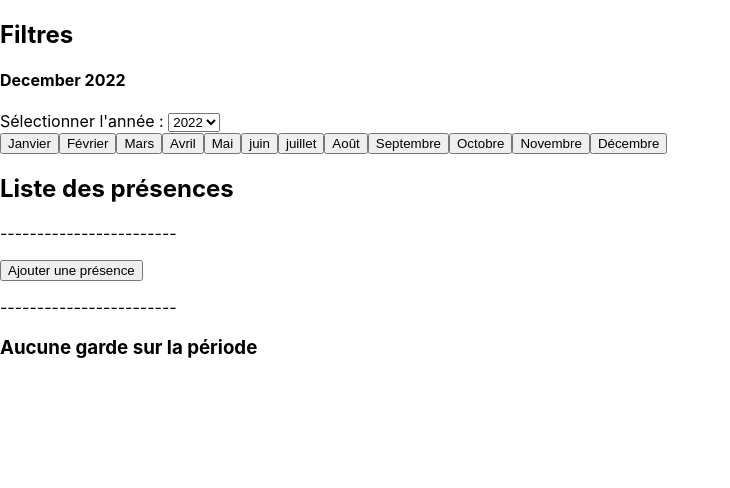
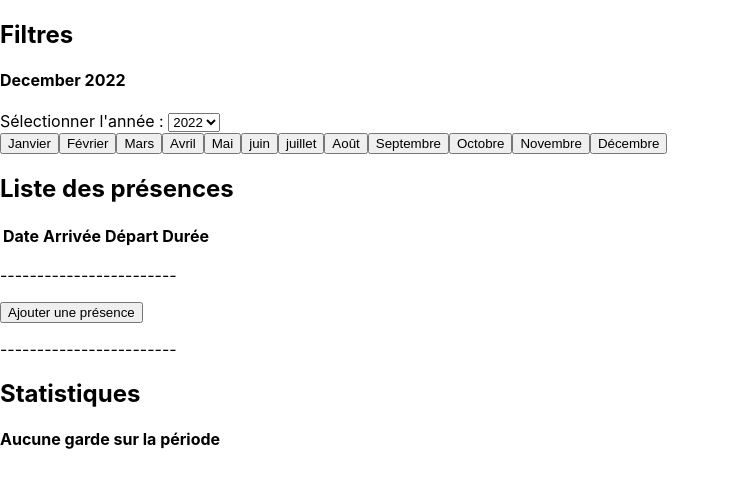
Before and after one commit to Lestat1859/babysitter-timer, a React (Create React App) app: page / in a window 1280 px wide. Shown: the top 488 px of the page, without its empty margins (0-730 px from the left). Built offline with nearby package versions, Linux system fonts and the light colour scheme.

Commit message:
(feat): adding a feature to delete a babySitting from a button in the table. It deletes from localStorage and the recoil state

```diff
--- a/src/Babysitting/BabySittingElement.tsx
+++ b/src/Babysitting/BabySittingElement.tsx
@@ -1,5 +1,8 @@
 import {Duration} from "date-fns";
 import React from "react";
+import {deleteBabySittingFromLocalStorage} from "../Services/BabySittingService";
+import {useRecoilState} from "recoil";
+import {babysittingState} from "../recoil_states";
 
 
 type DurationProps={
@@ -9,21 +12,23 @@ type DurationProps={
     duration:Duration
 }
 function BabySittingElement(props:DurationProps){
+    const [babySittings, setBabySittings] = useRecoilState(babysittingState);
 
-    function handleElementSelected(){
-        alert('élement ' + props.id + ' sélectionné.')
+    function handleDelete(){
+        deleteBabySittingFromLocalStorage(props.id );
+        setBabySittings(babySittings.filter((babySitting)=>babySitting.id !== props.id))
     }
 
     return (
         <>
-            <h4 onClick={handleElementSelected}>
-                Le {props.arrivalDate.toLocaleDateString()} : de  {props.arrivalDate.toLocaleTimeString()} à {props.departureDate.toLocaleTimeString()}
-            </h4>
-            <h5>
-                soit : {props.duration.hours}h{props.duration.minutes}min
-            </h5>
+            <tr>
+                <td>{props.arrivalDate.toLocaleDateString()}</td>
+                <td>{props.arrivalDate.toLocaleTimeString()}</td>
+                <td>{props.departureDate.toLocaleTimeString()}</td>
+                <td>{props.duration.hours}h{props.duration.minutes}min</td>
+                <td><button>Modifier</button><button onClick={handleDelete}>Supprimer</button></td>
+            </tr>
         </>
-
     )
 }
 
--- a/src/Babysitting/BabySittingList.tsx
+++ b/src/Babysitting/BabySittingList.tsx
@@ -18,6 +18,17 @@ function BabySittingList (){
             <h2>
                 Liste des présences
             </h2>
+
+            <table>
+                <thead>
+                <tr>
+                    <th>Date</th>
+                    <th>Arrivée</th>
+                    <th>Départ</th>
+                    <th>Durée</th>
+                </tr>
+                </thead>
+                <tbody>
                     {babySittings.map((durationItem, index)=>(
                             <BabySittingElement
                                 key={`BabySittingElement-${index}`}
@@ -29,7 +40,8 @@ function BabySittingList (){
                         )
                     )
                     }
-
+                </tbody>
+            </table>
             <div>
                 <p>------------------------</p>
                 <button onClick={handleNewBabysitting}>Ajouter une présence</button>
--- a/src/Babysitting/BabySittingStats.tsx
+++ b/src/Babysitting/BabySittingStats.tsx
@@ -6,16 +6,19 @@ function BabySittingStats(){
     const {totalBabySittings,totalBabySittingHours, totalAmount} = useRecoilValue(babysittingStatsState);
     return (
         <>
+            <h2>
+                Statistiques
+            </h2>
             {
                 totalBabySittings !==0 ? (
                     <div>
-                        <h3> Nombre de gardes sur la période : {totalBabySittings}</h3>
-                        <h3> Durée Totale sur la période : {totalBabySittingHours} heures</h3>
-                        <h3> Montant a déclarer : {totalAmount} €</h3>
+                        <h4> Nombre de gardes sur la période : {totalBabySittings}</h4>
+                        <h4> Durée Totale sur la période : {totalBabySittingHours} heures</h4>
+                        <h4> Montant a déclarer : {totalAmount} €</h4>
                     </div>
                 ) : (
                     <>
-                        <h3> Aucune garde sur la période</h3>
+                        <h4> Aucune garde sur la période</h4>
                     </>
                 )
             }
--- a/src/Services/BabySittingService.ts
+++ b/src/Services/BabySittingService.ts
@@ -5,6 +5,14 @@ function addBabySittingToLocalStorage(babySiting: IbabySitting){
     babySitings.push(babySiting);
     localStorage.setItem('babySittings', JSON.stringify(babySitings));
 }
+
+function deleteBabySittingFromLocalStorage(id:string){
+    let babySittings:IbabySitting[] = fetchBabySittingsFromLocalStorage();
+    babySittings = babySittings.filter((babySitting)=>babySitting.id !== id);
+    localStorage.setItem('babySittings', JSON.stringify(babySittings));
+}
+
+
 
 function fetchBabySittingsFromLocalStorage():IbabySitting[]{
     const babSittingLocalStorage:string = localStorage.getItem('babySittings') || "";
@@ -18,8 +26,7 @@ function fetchBabySittingsFromLocalStorage():IbabySitting[]{
     }
 
     return babySitings;
-
 }
 
 
-export {addBabySittingToLocalStorage,fetchBabySittingsFromLocalStorage};
+export {addBabySittingToLocalStorage,deleteBabySittingFromLocalStorage,fetchBabySittingsFromLocalStorage};
```
Lines whose indentation alone changed are shown as unchanged.
